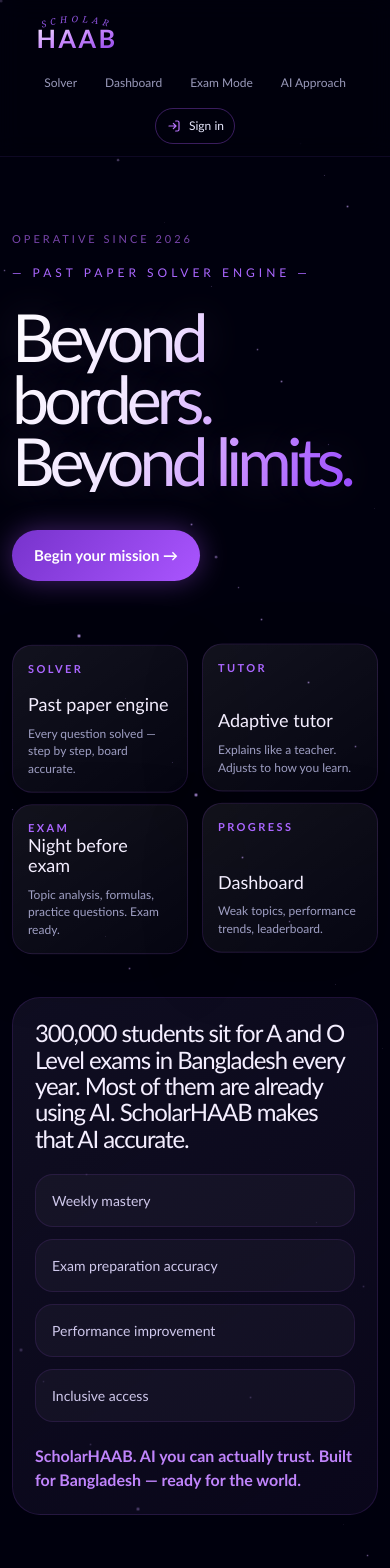
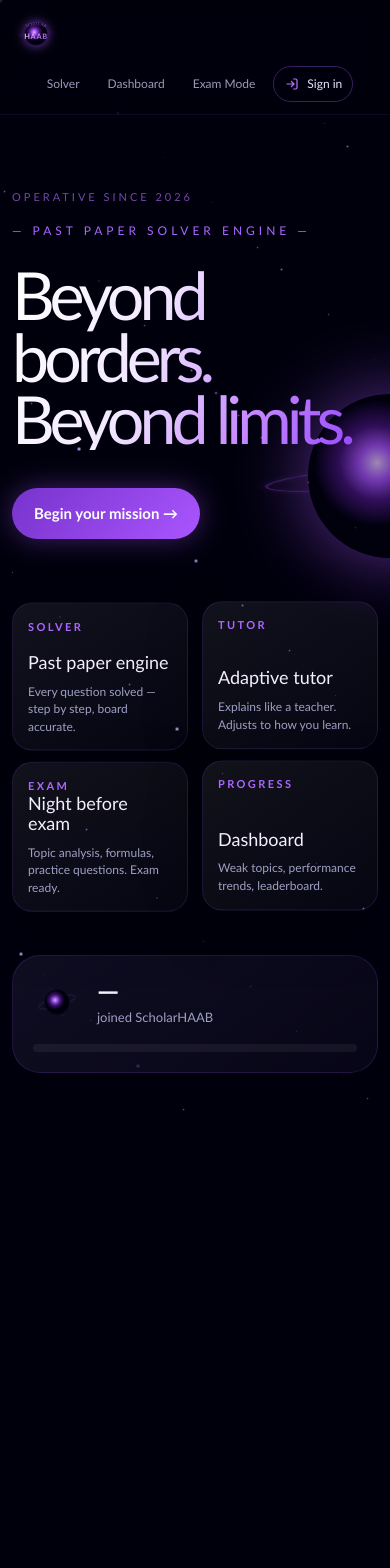
Before and after one commit to Muhatarima/ScholarHAAB, a Next.js app: page / in a window 390 px wide. Shown: the top 1568 px of the page. After the commit the page ends 1121 px from the top, so only its background shows below. Built offline with nearby package versions, Linux system fonts and the light colour scheme; no server answers.

Commit message:
polishing

```diff
--- a/app/page.tsx
+++ b/app/page.tsx
@@ -3,6 +3,7 @@
 import { signOut } from '@/app/auth/actions'
 import { buildMetadata } from '@/lib/seo'
 import { getAuthenticatedUser } from '@/lib/supabase/serverClient'
+import UserCounterCard from '@/components/UserCounterCard'
 
 export const metadata: Metadata = buildMetadata({
   title: 'ScholarHAAB',
@@ -70,81 +71,98 @@
     strokeLinejoin: 'round' as const,
     strokeWidth: 1.8,
   }
-
   return (
     <svg width="16" height="16" viewBox="0 0 24 24" aria-hidden="true" style={{ color: '#b975ff', flexShrink: 0 }}>
       {name === 'solver' ? (
-        <>
-          <path {...common} d="M5 6.2h14M5 12h8.5M5 17.8h5.5" />
-          <path {...common} d="M16.3 14.2l1.7 1.7 3-3" />
-        </>
+        <><path {...common} d="M5 6.2h14M5 12h8.5M5 17.8h5.5" /><path {...common} d="M16.3 14.2l1.7 1.7 3-3" /></>
       ) : null}
       {name === 'dashboard' ? (
-        <>
-          <path {...common} d="M4 13.5h6.5V20H4zM13.5 4H20v16h-6.5zM4 4h6.5v6.5H4z" />
-          <path {...common} d="M6.5 17h1.8M16 8h1.8M16 12h1.8" />
-        </>
+        <><path {...common} d="M4 13.5h6.5V20H4zM13.5 4H20v16h-6.5zM4 4h6.5v6.5H4z" /><path {...common} d="M6.5 17h1.8M16 8h1.8M16 12h1.8" /></>
       ) : null}
       {name === 'exam' ? (
-        <>
-          <path {...common} d="M12 3.5l2.7 5.5 6.1.9-4.4 4.3 1 6-5.4-2.9-5.4 2.9 1-6-4.4-4.3 6.1-.9z" />
-          <path {...common} d="M12 8.2v4.2l2.6 1.5" />
-        </>
+        <><path {...common} d="M12 3.5l2.7 5.5 6.1.9-4.4 4.3 1 6-5.4-2.9-5.4 2.9 1-6-4.4-4.3 6.1-.9z" /><path {...common} d="M12 8.2v4.2l2.6 1.5" /></>
       ) : null}
       {name === 'logout' ? (
-        <>
-          <path {...common} d="M9.5 4.5H6.8A2.3 2.3 0 004.5 6.8v10.4a2.3 2.3 0 002.3 2.3h2.7" />
-          <path {...common} d="M13 8l4 4-4 4M17 12H8" />
-        </>
+        <><path {...common} d="M9.5 4.5H6.8A2.3 2.3 0 004.5 6.8v10.4a2.3 2.3 0 002.3 2.3h2.7" /><path {...common} d="M13 8l4 4-4 4M17 12H8" /></>
       ) : null}
       {name === 'signin' ? (
-        <>
-          <path {...common} d="M14.5 4.5h2.7a2.3 2.3 0 012.3 2.3v10.4a2.3 2.3 0 01-2.3 2.3h-2.7" />
-          <path {...common} d="M11 8l4 4-4 4M15 12H4.5" />
-        </>
+        <><path {...common} d="M14.5 4.5h2.7a2.3 2.3 0 012.3 2.3v10.4a2.3 2.3 0 01-2.3 2.3h-2.7" /><path {...common} d="M11 8l4 4-4 4M15 12H4.5" /></>
       ) : null}
     </svg>
   )
 }
 
-function Logo() {
+// ── Black Hole Logo ── used in nav (small) and hero (large)
+export function BlackholeLogo({ size = 'nav' }: { size?: 'nav' | 'hero' }) {
+  const isHero = size === 'hero'
+  const w = isHero ? 320 : 52
+  const h = isHero ? 320 : 52
+
   return (
-    <Link className="landing-logo" href="/" aria-label="ScholarHAAB" style={{ display: 'inline-flex', textDecoration: 'none' }}>
-      <svg width="154" height="54" viewBox="0 0 154 54" role="img" aria-label="ScholarHAAB">
+    <svg
+      width={w}
+      height={h}
+      viewBox="0 0 320 320"
+      role="img"
+      aria-label="ScholarHAAB"
+      style={{ display: 'block', overflow: 'visible' }}
+    >
       <defs>
-          <linearGradient id="haabGradient" x1="0" x2="1" y1="0" y2="1">
+        <radialGradient id={`bhCore${size}`} cx="42%" cy="42%" r="58%">
+          <stop offset="0%" stopColor="#e6c8ff" stopOpacity="0.96" />
+          <stop offset="18%" stopColor="#aa55ff" stopOpacity="0.9" />
+          <stop offset="39%" stopColor="#411274" stopOpacity="0.88" />
+          <stop offset="66%" stopColor="#00000d" stopOpacity="0.98" />
+        </radialGradient>
+        <filter id={`glow${size}`} x="-50%" y="-50%" width="200%" height="200%">
+          <feGaussianBlur stdDeviation={isHero ? '8' : '2'} result="blur" />
+          <feMerge><feMergeNode in="blur" /><feMergeNode in="SourceGraphic" /></feMerge>
+        </filter>
+        <linearGradient id={`textGrad${size}`} x1="0" x2="1" y1="0" y2="1">
           <stop offset="0%" stopColor="#f7edff" />
           <stop offset="48%" stopColor="#c989ff" />
           <stop offset="100%" stopColor="#8b3ee6" />
         </linearGradient>
-          <path id="scholarCurve" d="M 24 23 Q 77 2 130 23" />
+        <path id={`curve${size}`} d="M 60 130 Q 160 60 260 130" />
       </defs>
-        <text
-          fill="#9f5df7"
-          fontFamily="Georgia, serif"
-          fontSize="11"
-          fontStyle="italic"
-          letterSpacing="5"
-          opacity="0.9"
-        >
-          <textPath href="#scholarCurve" startOffset="50%" textAnchor="middle">
-            SCHOLAR
-          </textPath>
+
+      {/* Outer glow ring */}
+      <ellipse cx="160" cy="160" rx="130" ry="38" fill="none"
+        stroke="rgba(170,85,255,0.45)" strokeWidth={isHero ? '2.5' : '1.5'}
+        filter={`url(#glow${size})`}
+        style={{ animation: 'bhDiskCw 12s linear infinite', transformOrigin: '160px 160px' }}
+      />
+      <ellipse cx="160" cy="160" rx="110" ry="28" fill="none"
+        stroke="rgba(120,50,200,0.6)" strokeWidth={isHero ? '1.5' : '1'}
+        style={{ animation: 'bhDiskCcw 17s linear infinite', transformOrigin: '160px 160px' }}
+      />
+      <ellipse cx="160" cy="160" rx="90" ry="20" fill="none"
+        stroke="rgba(200,120,255,0.3)" strokeWidth="1"
+        style={{ animation: 'bhDiskCw 22s linear infinite', transformOrigin: '160px 160px' }}
+      />
+
+      {/* Core */}
+      <circle cx="160" cy="160" r="82"
+        fill={`url(#bhCore${size})`}
+        style={{ animation: 'bhPulse 4s ease-in-out infinite' }}
+        filter={`url(#glow${size})`}
+      />
+
+      {/* Text — only show in nav size as compact text, hero has its own big text */}
+      {!isHero && (
+        <>
+          <text fill="#9f5df7" fontFamily="Georgia, serif" fontSize="28" fontStyle="italic"
+            letterSpacing="3" opacity="0.88">
+            <textPath href={`#curve${size}`} startOffset="50%" textAnchor="middle">SCHOLAR</textPath>
           </text>
-        <text
-          x="77"
-          y="44"
-          fill="url(#haabGradient)"
+          <text x="160" y="198" fill={`url(#textGrad${size})`}
             fontFamily="var(--font-sans), sans-serif"
-          fontSize="31"
-          fontWeight="800"
-          letterSpacing="3"
-          textAnchor="middle"
-        >
+            fontSize="54" fontWeight="800" letterSpacing="5" textAnchor="middle">
             HAAB
           </text>
+        </>
+      )}
     </svg>
-    </Link>
   )
 }
 
@@ -152,9 +170,7 @@
   return (
     <div aria-hidden="true" style={{ position: 'absolute', inset: 0, overflow: 'hidden', pointerEvents: 'none' }}>
       {Array.from({ length: 58 }).map((_, index) => (
-        <span
-          key={index}
-          style={{
+        <span key={index} style={{
           position: 'absolute',
           top: `${(index * 37) % 100}%`,
           left: `${(index * 61) % 100}%`,
@@ -165,66 +181,8 @@
           opacity: index % 3 === 0 ? 0.8 : 0.32,
           animation: `twinkle ${2.4 + (index % 4) * 0.7}s ease-in-out infinite`,
           animationDelay: `${index * 0.08}s`,
-          }}
-        />
+        }} />
       ))}
-    </div>
-  )
-}
-
-function Blackhole() {
-  return (
-    <div
-      aria-hidden="true"
-      className="blackhole"
-      style={{
-        position: 'absolute',
-        right: 'max(40px, 7vw)',
-        top: '49%',
-        width: 320,
-        height: 320,
-        transform: 'translateY(-50%)',
-        pointerEvents: 'none',
-      }}
-    >
-      <div
-        style={{
-          position: 'absolute',
-          inset: 40,
-          borderRadius: '50%',
-          background:
-            'radial-gradient(circle at 42% 42%, rgba(230,200,255,0.96) 0 7%, rgba(170,85,255,0.9) 18%, rgba(65,18,116,0.88) 39%, rgba(0,0,13,0.98) 66%)',
-          boxShadow: '0 0 80px rgba(170,85,255,0.72), inset 0 0 70px rgba(0,0,0,0.9)',
-          animation: 'pulseGlow 4s ease-in-out infinite',
-        }}
-      />
-      <div
-        style={{
-          position: 'absolute',
-          left: 0,
-          right: 0,
-          top: '50%',
-          height: 120,
-          transform: 'translateY(-50%) rotate(-9deg)',
-          borderRadius: '50%',
-          border: '2px solid rgba(204,136,255,0.48)',
-          boxShadow: '0 0 42px rgba(170,85,255,0.35)',
-          animation: 'diskCw 12s linear infinite',
-        }}
-      />
-      <div
-        style={{
-          position: 'absolute',
-          left: 20,
-          right: 20,
-          top: '50%',
-          height: 86,
-          transform: 'translateY(-50%) rotate(10deg)',
-          borderRadius: '50%',
-          border: '1px solid rgba(119,68,170,0.62)',
-          animation: 'diskCcw 16s linear infinite',
-        }}
-      />
     </div>
   )
 }
@@ -234,8 +192,7 @@
   const startHref = user ? '/solver' : '/login?next=/solver'
 
   return (
-    <main
-      style={{
+    <main style={{
       minHeight: '100vh',
       background: '#00000d',
       color: '#E8E8FF',
@@ -244,179 +201,135 @@
       fontFamily: 'var(--font-sans), sans-serif',
       overflowX: 'hidden',
       position: 'relative',
-      }}
-    >
+    }}>
       <style>{`
         @keyframes twinkle {
           0%, 100% { opacity: 0.1; transform: scale(1); }
           50% { opacity: 1; transform: scale(1.55); }
         }
-        @keyframes pulseGlow {
-          0%, 100% { box-shadow: 0 0 80px rgba(170,85,255,0.58), inset 0 0 70px rgba(0,0,0,0.9); }
-          50% { box-shadow: 0 0 116px rgba(170,85,255,0.88), inset 0 0 78px rgba(0,0,0,0.96); }
+        @keyframes bhPulse {
+          0%, 100% { filter: drop-shadow(0 0 22px rgba(170,85,255,0.58)); }
+          50% { filter: drop-shadow(0 0 42px rgba(170,85,255,0.9)); }
         }
-        @keyframes diskCw {
-          from { transform: translateY(-50%) rotate(-9deg) rotateX(74deg) rotate(0deg); }
-          to { transform: translateY(-50%) rotate(-9deg) rotateX(74deg) rotate(360deg); }
+        @keyframes bhDiskCw {
+          from { transform: rotateX(74deg) rotate(0deg); }
+          to   { transform: rotateX(74deg) rotate(360deg); }
         }
-        @keyframes diskCcw {
-          from { transform: translateY(-50%) rotate(10deg) rotateX(74deg) rotate(0deg); }
-          to { transform: translateY(-50%) rotate(10deg) rotateX(74deg) rotate(-360deg); }
+        @keyframes bhDiskCcw {
+          from { transform: rotateX(74deg) rotate(0deg); }
+          to   { transform: rotateX(74deg) rotate(-360deg); }
         }
         @keyframes cardFloat {
           0%, 100% { transform: translateY(0); }
           50% { transform: translateY(-5px); }
         }
+        @keyframes fillBar {
+          from { width: 0%; }
+          to   { width: var(--fill-w); }
+        }
         .landing-card {
-          overflow: hidden;
-          position: relative;
+          overflow: hidden; position: relative;
           transition: transform 180ms ease, border-color 180ms ease, box-shadow 180ms ease;
         }
         .landing-card::after {
-          content: "";
-          position: absolute;
-          inset: -40%;
+          content: ""; position: absolute; inset: -40%;
           background: linear-gradient(110deg, transparent 35%, rgba(206,154,255,0.16) 50%, transparent 65%);
           transform: translateX(-65%) rotate(8deg);
           transition: transform 520ms ease;
         }
-        .landing-card:hover {
-          border-color: rgba(190,115,255,0.36) !important;
-          box-shadow: 0 24px 72px rgba(120,60,200,0.22) !important;
-          transform: translateY(-7px);
-        }
-        .landing-card:hover::after {
-          transform: translateX(65%) rotate(8deg);
-        }
+        .landing-card:hover { border-color: rgba(190,115,255,0.36) !important; box-shadow: 0 24px 72px rgba(120,60,200,0.22) !important; transform: translateY(-7px); }
+        .landing-card:hover::after { transform: translateX(65%) rotate(8deg); }
         .card-grid .landing-card:nth-child(1) { animation: cardFloat 6s ease-in-out infinite; }
         .card-grid .landing-card:nth-child(2) { animation: cardFloat 6s ease-in-out 0.6s infinite; }
         .card-grid .landing-card:nth-child(3) { animation: cardFloat 6s ease-in-out 1.1s infinite; }
         .card-grid .landing-card:nth-child(4) { animation: cardFloat 6s ease-in-out 1.7s infinite; }
+        .nav-logo-wrap svg { width: 44px !important; height: 44px !important; }
         @media (max-width: 900px) {
-          .landing-grid { grid-template-columns: 1fr !important; }
           .card-grid { grid-template-columns: repeat(2, minmax(0, 1fr)) !important; margin-top: 34px !important; }
-          .blackhole { right: -136px !important; top: 36% !important; transform: translateY(-50%) scale(0.72) !important; opacity: 0.82; }
           .hero-title { font-size: clamp(54px, 17vw, 84px) !important; line-height: 0.94 !important; letter-spacing: -0.075em !important; }
           .landing-card { min-height: 148px !important; padding: 15px !important; border-radius: 20px !important; }
+          .hero-bh { width: 220px !important; height: 220px !important; right: -60px !important; top: 38% !important; opacity: 0.7; }
         }
         @media (max-width: 520px) {
-          .landing-shell { width: min(100% - 24px, 1180px) !important; padding-top: 74px !important; }
+          .landing-shell { width: min(100% - 24px, 1180px) !important; padding-top: 74px !important; padding-bottom: 48px !important; }
           .landing-nav { align-items: flex-start !important; gap: 10px !important; padding: 12px 14px !important; }
-          .landing-logo svg { width: 126px !important; height: 44px !important; }
           .landing-nav-actions { width: 100% !important; justify-content: center !important; gap: 8px !important; flex-wrap: wrap !important; }
           .landing-nav-link, .landing-nav-button { font-size: 12px !important; padding: 8px 10px !important; }
           .landing-card-title { font-size: 18px !important; }
           .landing-card-copy { font-size: 12px !important; line-height: 1.45 !important; }
         }
       `}</style>
+
       <Stars />
-      <Blackhole />
 
-      <nav
-        className="landing-nav"
-        style={{
-          position: 'relative',
-          zIndex: 2,
-          display: 'flex',
-          alignItems: 'center',
-          justifyContent: 'space-between',
-          gap: 18,
-          flexWrap: 'wrap',
+      {/* Hero black hole — right side floating */}
+      <div className="hero-bh" aria-hidden="true" style={{
+        position: 'absolute', right: 'max(20px, 5vw)', top: '46%',
+        width: 320, height: 320,
+        transform: 'translateY(-50%)',
+        pointerEvents: 'none', zIndex: 1,
+      }}>
+        <BlackholeLogo size="hero" />
+      </div>
+
+      {/* ── NAV ── */}
+      <nav className="landing-nav" style={{
+        position: 'relative', zIndex: 10,
+        display: 'flex', alignItems: 'center', justifyContent: 'space-between',
+        gap: 18, flexWrap: 'wrap',
         padding: '14px clamp(10px, 4vw, 36px)',
         borderBottom: '1px solid rgba(140,80,255,0.1)',
         background: 'rgba(0,0,13,0.42)',
         backdropFilter: 'blur(12px)',
-        }}
-      >
-        <Logo />
+      }}>
+        {/* Logo — small black hole in nav */}
+        <Link className="nav-logo-wrap" href="/" aria-label="ScholarHAAB home"
+          style={{ display: 'inline-flex', lineHeight: 0, textDecoration: 'none' }}>
+          <BlackholeLogo size="nav" />
+        </Link>
+
         <div className="landing-nav-actions" style={{ display: 'flex', alignItems: 'center', gap: 18 }}>
           {user ? (
             <>
-              <Link className="landing-nav-link" href="/solver" style={navLinkStyle}>
-                <NavIcon name="solver" />
-                Solver
-              </Link>
-              <Link className="landing-nav-link" href="/dashboard" style={navLinkStyle}>
-                <NavIcon name="dashboard" />
-                Dashboard
-              </Link>
-              <Link className="landing-nav-link" href="/exam-mode" style={navLinkStyle}>
-                <NavIcon name="exam" />
-                Exam Mode
-              </Link>
-              <Link className="landing-nav-link" href="/ai-approach" style={navLinkStyle}>
-                AI Approach
-              </Link>
+              <Link className="landing-nav-link" href="/solver" style={navLinkStyle}><NavIcon name="solver" />Solver</Link>
+              <Link className="landing-nav-link" href="/dashboard" style={navLinkStyle}><NavIcon name="dashboard" />Dashboard</Link>
+              <Link className="landing-nav-link" href="/exam-mode" style={navLinkStyle}><NavIcon name="exam" />Exam Mode</Link>
               <form action={signOut}>
                 <button className="landing-nav-button" type="submit" style={navButtonStyle}>
-                  <NavIcon name="logout" />
-                  Logout
+                  <NavIcon name="logout" />Logout
                 </button>
               </form>
             </>
           ) : (
             <>
-              <Link className="landing-nav-link" href="/login?next=/solver" style={navLinkStyle}>
-                Solver
-              </Link>
-              <Link className="landing-nav-link" href="/login?next=/dashboard" style={navLinkStyle}>
-                Dashboard
-              </Link>
-              <Link className="landing-nav-link" href="/login?next=/exam-mode" style={navLinkStyle}>
-                Exam Mode
-              </Link>
-              <Link className="landing-nav-link" href="/ai-approach" style={navLinkStyle}>
-                AI Approach
-              </Link>
+              <Link className="landing-nav-link" href="/login?next=/solver" style={navLinkStyle}>Solver</Link>
+              <Link className="landing-nav-link" href="/login?next=/dashboard" style={navLinkStyle}>Dashboard</Link>
+              <Link className="landing-nav-link" href="/login?next=/exam-mode" style={navLinkStyle}>Exam Mode</Link>
               <Link className="landing-nav-button" href="/login?next=/solver" style={navButtonStyle}>
-                <NavIcon name="signin" />
-                Sign in
+                <NavIcon name="signin" />Sign in
               </Link>
             </>
           )}
         </div>
       </nav>
 
-      <section
-        className="landing-grid landing-shell"
-        style={{
-          position: 'relative',
-          zIndex: 2,
-          flex: 1,
-          display: 'flex',
-          flexDirection: 'column',
+      {/* ── HERO ── */}
+      <section className="landing-shell" style={{
+        position: 'relative', zIndex: 2, flex: 1,
+        display: 'flex', flexDirection: 'column',
         gap: 'clamp(30px, 5vw, 54px)',
         width: 'min(1180px, calc(100vw - 40px))',
         margin: '0 auto',
         padding: '108px 0 72px',
-        }}
-      >
+      }}>
         <div>
-          <div
-            style={{
-              color: '#7744aa',
-              fontSize: 11,
-              letterSpacing: 3,
-              marginBottom: 16,
-              textTransform: 'uppercase',
-            }}
-          >
+          <div style={{ color: '#7744aa', fontSize: 11, letterSpacing: 3, marginBottom: 16, textTransform: 'uppercase' }}>
             OPERATIVE SINCE 2026
           </div>
-          <div
-            style={{
-              color: '#AA66FF',
-              fontSize: 12,
-              letterSpacing: 4,
-              marginBottom: 24,
-              textTransform: 'uppercase',
-            }}
-          >
+          <div style={{ color: '#AA66FF', fontSize: 12, letterSpacing: 4, marginBottom: 24, textTransform: 'uppercase' }}>
             — PAST PAPER SOLVER ENGINE —
           </div>
-          <h1
-            className="hero-title"
-            style={{
+          <h1 className="hero-title" style={{
             background: 'linear-gradient(112deg,#ffffff 0%,#f2e8ff 38%,#c78bff 67%,#8f3dff 100%)',
             WebkitBackgroundClip: 'text',
             WebkitTextFillColor: 'transparent',
@@ -426,15 +339,10 @@
             lineHeight: 0.88,
             margin: '0 0 38px',
             maxWidth: 760,
-              textShadow: '0 0 42px rgba(210,165,255,0.16)',
-            }}
-          >
-            Beyond borders. <br />
-            Beyond limits.
+          }}>
+            Beyond borders. <br />Beyond limits.
           </h1>
-          <Link
-            href={startHref}
-            style={{
+          <Link href={startHref} style={{
             background: 'linear-gradient(130deg,#7733cc,#aa55ff)',
             borderRadius: 999,
             boxShadow: '0 0 28px rgba(170,85,255,0.38)',
@@ -444,111 +352,48 @@
             fontWeight: 800,
             padding: '14px 22px',
             textDecoration: 'none',
-            }}
-          >
+          }}>
             Begin your mission →
           </Link>
         </div>
 
-        <div
-          className="card-grid"
-          style={{
+        {/* ── CARDS ── */}
+        <div className="card-grid" style={{
           display: 'grid',
           gridTemplateColumns: 'repeat(2, minmax(0, 1fr))',
           gap: 14,
           marginLeft: 'auto',
           maxWidth: 560,
           width: 'min(100%, 560px)',
-          }}
-        >
+        }}>
           {cards.map((card) => (
-            <article
-              className="landing-card"
-              key={card.label}
-              style={{
+            <article className="landing-card" key={card.label} style={{
               minHeight: 188,
               border: '1px solid rgba(170,85,255,0.14)',
               borderRadius: 24,
               background: 'linear-gradient(145deg, rgba(255,255,255,0.07), rgba(255,255,255,0.025))',
               boxShadow: '0 18px 60px rgba(0,0,0,0.22)',
-                display: 'flex',
-                flexDirection: 'column',
-                justifyContent: 'space-between',
+              display: 'flex', flexDirection: 'column', justifyContent: 'space-between',
               padding: 20,
-              }}
-            >
-              <span
-                style={{
-                  color: '#AA66FF',
-                  fontSize: 11,
-                  fontWeight: 800,
-                  letterSpacing: 2.4,
-                  textTransform: 'uppercase',
-                }}
-              >
+            }}>
+              <span style={{ color: '#AA66FF', fontSize: 11, fontWeight: 800, letterSpacing: 2.4, textTransform: 'uppercase' }}>
                 {card.label}
               </span>
               <div>
                 <h2 className="landing-card-title" style={{ color: '#F4EEFF', fontSize: 22, lineHeight: 1.1, margin: '0 0 10px' }}>
                   {card.title}
                 </h2>
-                <p className="landing-card-copy" style={{ color: '#9F9FC4', fontSize: 13, lineHeight: 1.6, margin: 0 }}>{card.description}</p>
+                <p className="landing-card-copy" style={{ color: '#9F9FC4', fontSize: 13, lineHeight: 1.6, margin: 0 }}>
+                  {card.description}
+                </p>
               </div>
             </article>
           ))}
         </div>
 
-        <section
-          style={{
-            border: '1px solid rgba(170,85,255,0.14)',
-            borderRadius: 28,
-            background: 'linear-gradient(145deg, rgba(18,16,37,0.86), rgba(16,11,36,0.58))',
-            display: 'grid',
-            gap: 22,
-            marginTop: 10,
-            padding: 'clamp(22px, 4vw, 36px)',
-          }}
-        >
-          <p
-            style={{
-              color: '#f4eeff',
-              fontSize: 'clamp(24px, 4vw, 42px)',
-              letterSpacing: '-0.045em',
-              lineHeight: 1.1,
-              margin: 0,
-              maxWidth: 930,
-            }}
-          >
-            300,000 students sit for A and O Level exams in Bangladesh every year.
-            Most of them are already using AI. ScholarHAAB makes that AI accurate.
-          </p>
-          <div
-            style={{
-              display: 'grid',
-              gap: 12,
-              gridTemplateColumns: 'repeat(auto-fit, minmax(180px, 1fr))',
-            }}
-          >
-            {['Weekly mastery', 'Exam preparation accuracy', 'Performance improvement', 'Inclusive access'].map((item) => (
-              <div
-                key={item}
-                style={{
-                  border: '1px solid rgba(170,85,255,0.12)',
-                  borderRadius: 18,
-                  color: '#cfc8ec',
-                  padding: '15px 16px',
-                  background: 'rgba(255,255,255,0.035)',
-                  fontSize: 14,
-                }}
-              >
-                {item}
-              </div>
-            ))}
-          </div>
-          <strong style={{ color: '#c084fc', fontSize: 16 }}>
-            ScholarHAAB. AI you can actually trust. Built for Bangladesh — ready for the world.
-          </strong>
-        </section>
+        {/* ── USER COUNTER CARD ── dynamic, live */}
+        <UserCounterCard />
+
       </section>
     </main>
   )
```
Also changed, not shown: app/api/stats/users/route.ts (added, +31 -0 lines), components/ProductChatShell.tsx (+24 -0 lines), app/(dashboard)/layout.tsx (added), 1 other file (tests, documents, lock files or other folders). Lines whose indentation alone changed are shown as unchanged.
